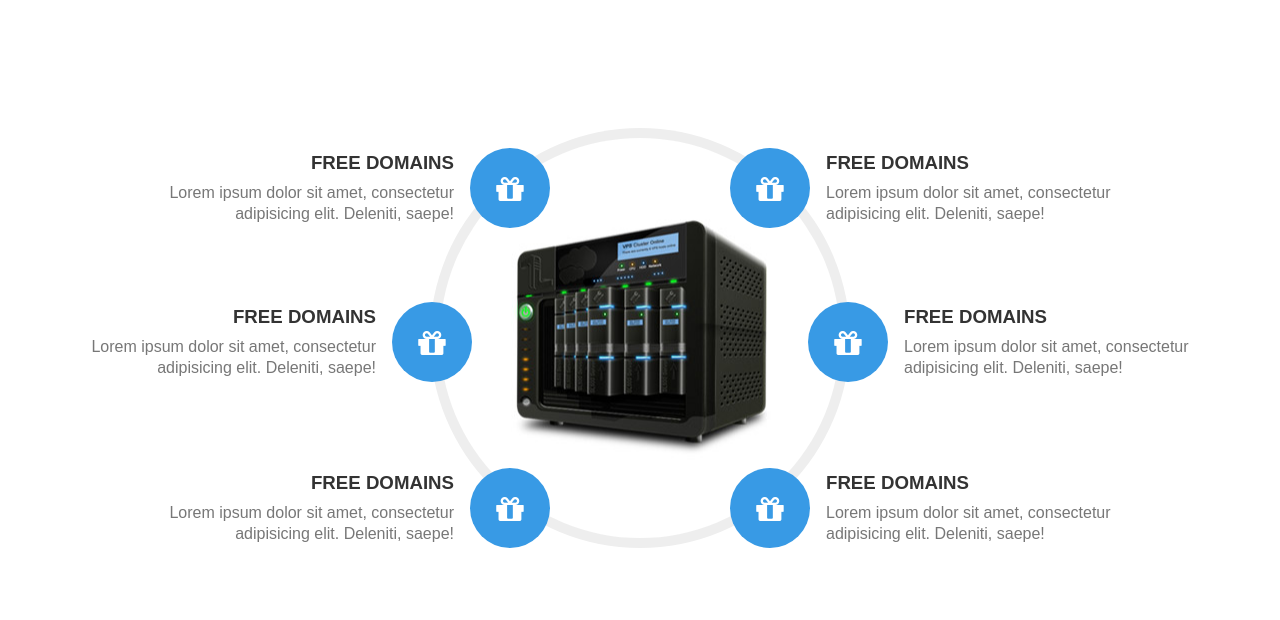
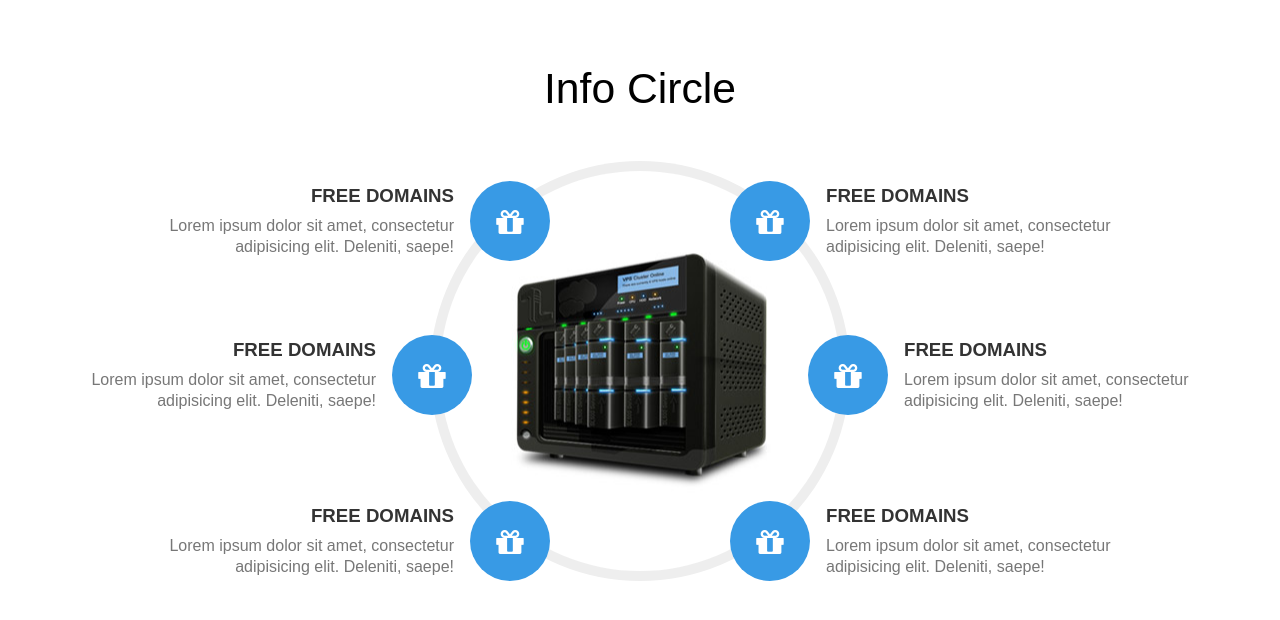
Before and after one commit to pedzed/css-info-circle, a plain HTML site: page index.html in a window 1280 px wide. Drawn offline with Linux system fonts and the light colour scheme.

Commit message:
Fixed title; added heading.

```diff
--- a/css/info-circle.css
+++ b/css/info-circle.css
@@ -1,6 +1,6 @@
 .info-circle {
     font-family: Arial;
-    margin: 128px auto;
+    margin: 64px auto;
 }
 
 .info-circle .outer-circle {
--- a/index.html
+++ b/index.html
@@ -3,7 +3,7 @@
     <head>
         <meta charset="utf-8" />
 
-        <title>Circle Info</title>
+        <title>Info Circle</title>
 
         <!--[if lt IE 9]>
             <script src="//cdnjs.cloudflare.com/ajax/libs/html5shiv/3.7.2/html5shiv.min.js"></script>
@@ -16,6 +16,13 @@
     </head>
     <body>
         <div class="info-circle">
+            <h1 style="
+                font: 32pt Arial;
+                text-align: center;
+                font-weight: normal;
+                margin-bottom: 48px;
+            ">Info Circle</h1>
+
             <div class="outer-circle">
                 <div class="inner-circle">
                     <img src="images/server.png" class="image" />
```
